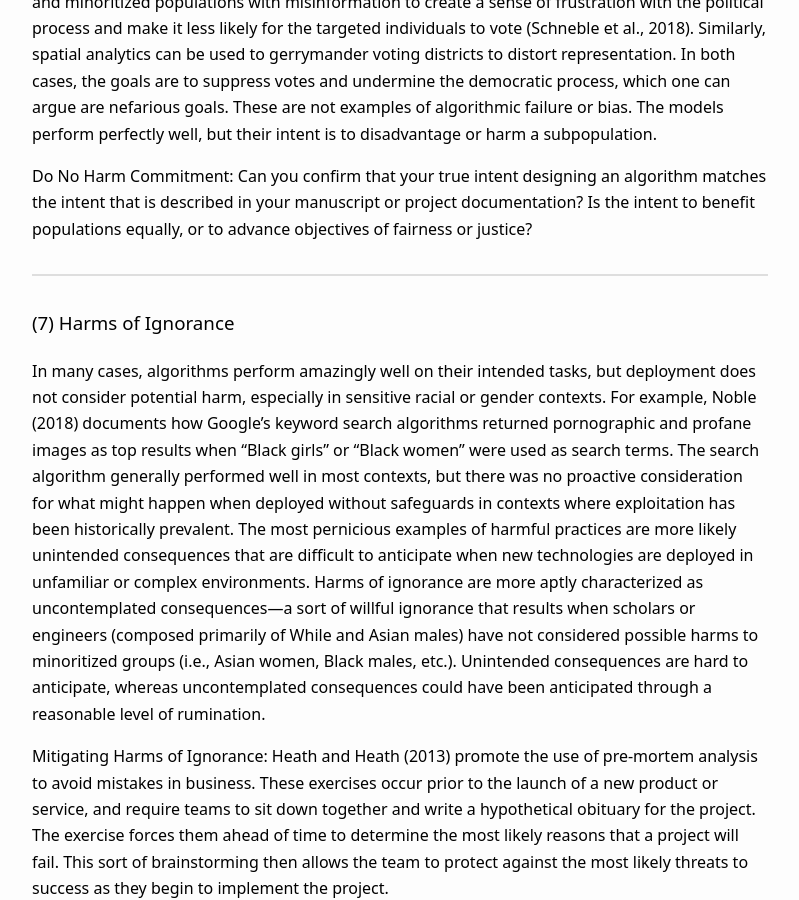
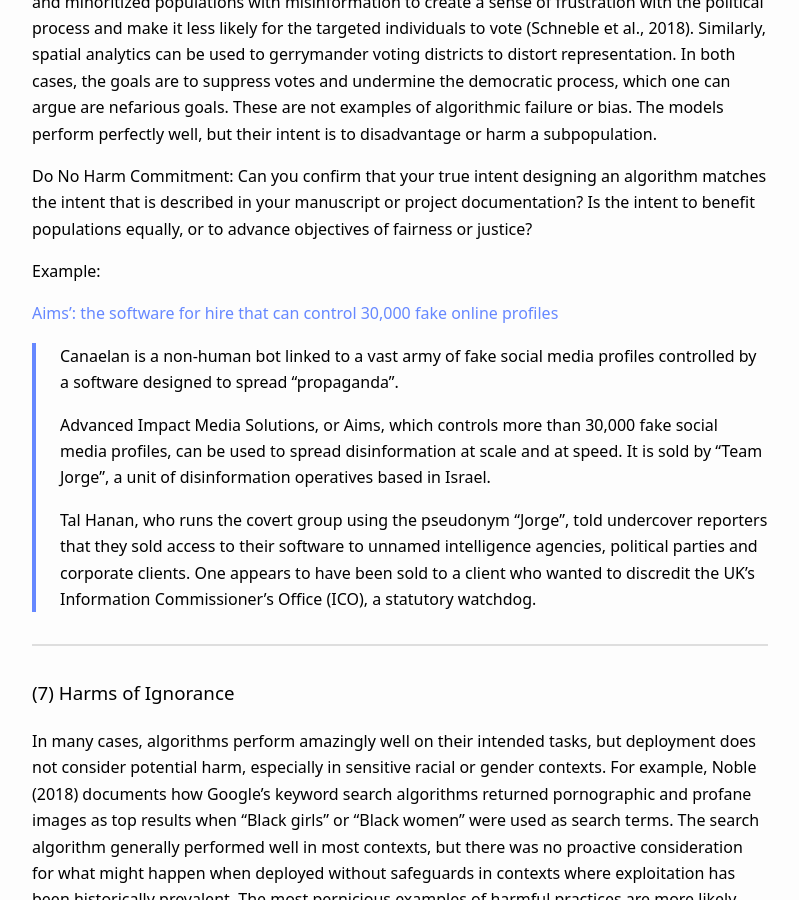
Before and after one commit to lecy/wells-dubois-protocol, a Jekyll site: the page built from index.md, in a window 1280 px wide and 900 px high, scrolled down 10817 px. Shown: the whole window, without its empty margins (240-1039 px from the left). Built offline with Jekyll 4.4.1, drawn with Linux system fonts in a browser that asks for light colours.

Commit message:
Update index.md

```diff
--- a/index.md
+++ b/index.md
@@ -183,6 +183,16 @@ Most data science failures are cases where models are biased in subtle ways or p
 
 **Do No Harm Commitment**: Can you confirm that your true intent designing an algorithm matches the intent that is described in your manuscript or project documentation? Is the intent to benefit populations equally, or to advance objectives of fairness or justice?
 
+**Example:**
+
+[Aims’: the software for hire that can control 30,000 fake online profiles](https://www.theguardian.com/world/2023/feb/15/aims-software-avatars-team-jorge-disinformation-fake-profiles?CMP=share_btn_tw)
+
+> Canaelan is a non-human bot linked to a vast army of fake social media profiles controlled by a software designed to spread “propaganda”.
+>
+> Advanced Impact Media Solutions, or Aims, which controls more than 30,000 fake social media profiles, can be used to spread disinformation at scale and at speed. It is sold by “Team Jorge”, a unit of disinformation operatives based in Israel.
+>
+> Tal Hanan, who runs the covert group using the pseudonym “Jorge”, told undercover reporters that they sold access to their software to unnamed intelligence agencies, political parties and corporate clients. One appears to have been sold to a client who wanted to discredit the UK’s Information Commissioner’s Office (ICO), a statutory watchdog.
+
 ------------
 
 ### (7) Harms of Ignorance
```
